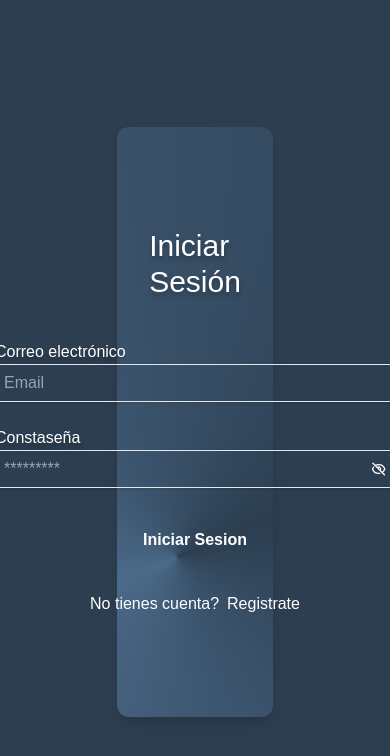
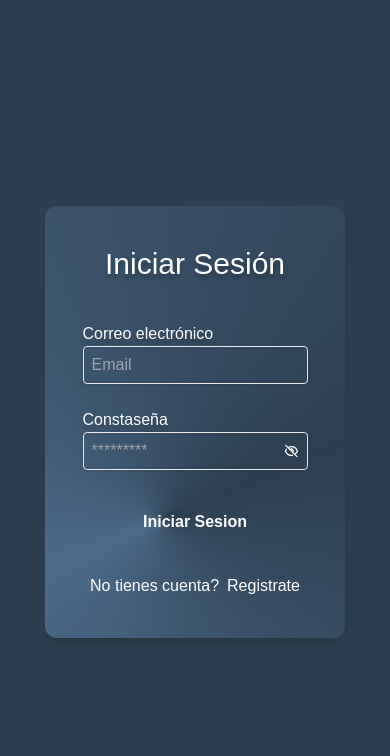
Before and after one commit to emanuelpps/s15-01-m-node-react-Private-, a React (Vite) app in the folder client/: page /login in a window 390 px wide. Shown: the top 756 px of the page. Built offline with nearby package versions, Linux system fonts and the light colour scheme.

Commit message:
added login mobile version

```diff
--- a/client/src/pages/login/Login.jsx
+++ b/client/src/pages/login/Login.jsx
@@ -2,10 +2,11 @@ import FormLoginContainer from "./formLogin/FormLoginContainer";
 
 function Login() {
   return (
-    <div className="w-screen h-screen flex justify-center items-center bg-[#2C3E50]">
-      <FormLoginContainer />
+    <div className="overflow-hidden bg-[#2C3E50]">
+      <div className="w-full h-screen md:w-screen md:h-screen flex justify-center items-center  ">
+        <FormLoginContainer />
+      </div>
     </div>
   );
 }
-
 export default Login;
--- a/client/src/pages/login/formLogin/FormLogin.jsx
+++ b/client/src/pages/login/formLogin/FormLogin.jsx
@@ -16,7 +16,7 @@ function FormLogin() {
             Correo electrónico
           </label>
           <input
-            className="shadow bg-transparent appearance-none border rounded w-[400px] py-2 px-2 text-white leading-tight focus:outline-none focus:shadow-outline"
+            className="shadow bg-transparent appearance-none border rounded md:w-[400px] py-2 px-2 text-white leading-tight focus:outline-none focus:shadow-outline"
             id="email"
             type="text"
             placeholder="Email"
@@ -24,7 +24,7 @@ function FormLogin() {
         </div>
         <div className="mb-6 flex flex-col">
           <label className="text-shadow-title text-[#ffff]">Constaseña</label>
-          <div className="shadow bg-transparent appearance-none border rounded w-[400px] py-2 px-2 text-white leading-tight focus:outline-none focus:shadow-outline flex justify-between items-center">
+          <div className="shadow bg-transparent appearance-none border rounded md:w-[400px] py-2 px-2 text-white leading-tight focus:outline-none focus:shadow-outline flex justify-between items-center">
             <input
               id="password"
               type={showPassword ? "text" : "password"}
--- a/client/src/pages/login/formLogin/FormLoginContainer.jsx
+++ b/client/src/pages/login/formLogin/FormLoginContainer.jsx
@@ -4,7 +4,7 @@ function FormLoginContainer() {
   return (
     <div
       id="form-login-container"
-      className="flex flex-col justify-center items-center w-[40%] h-[70%] gap-10 background-conic p-10 rounded-xl shadow-lg"
+      className="flex flex-col justify-center items-center w-[300px] md:w-[40%] md:h-[70%] gap-10 background-conic p-10 rounded-xl shadow-lg"
     >
       <h1 className="text-3xl text-shadow-title text-[#ffff]">
         Iniciar Sesión
```
